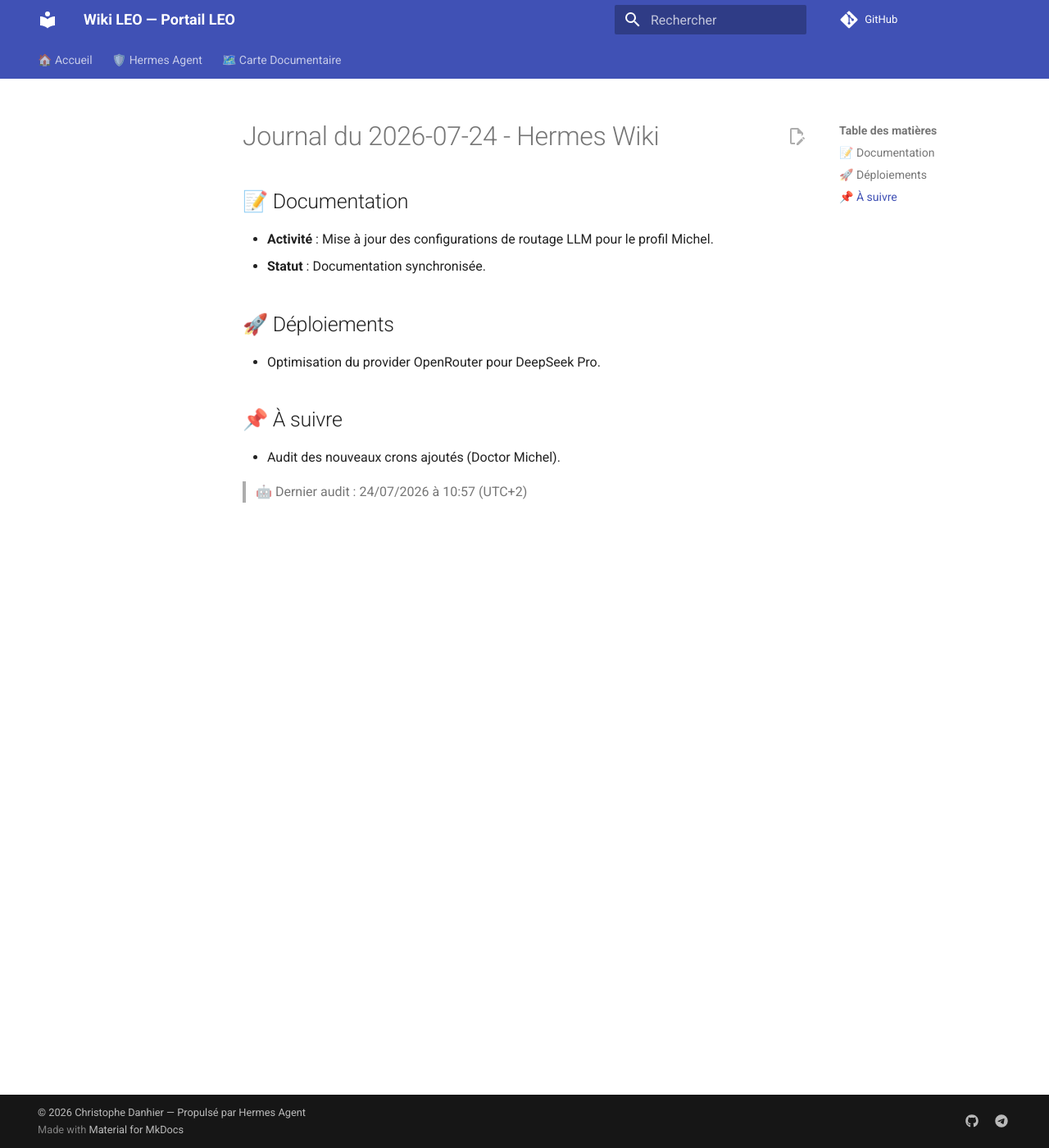
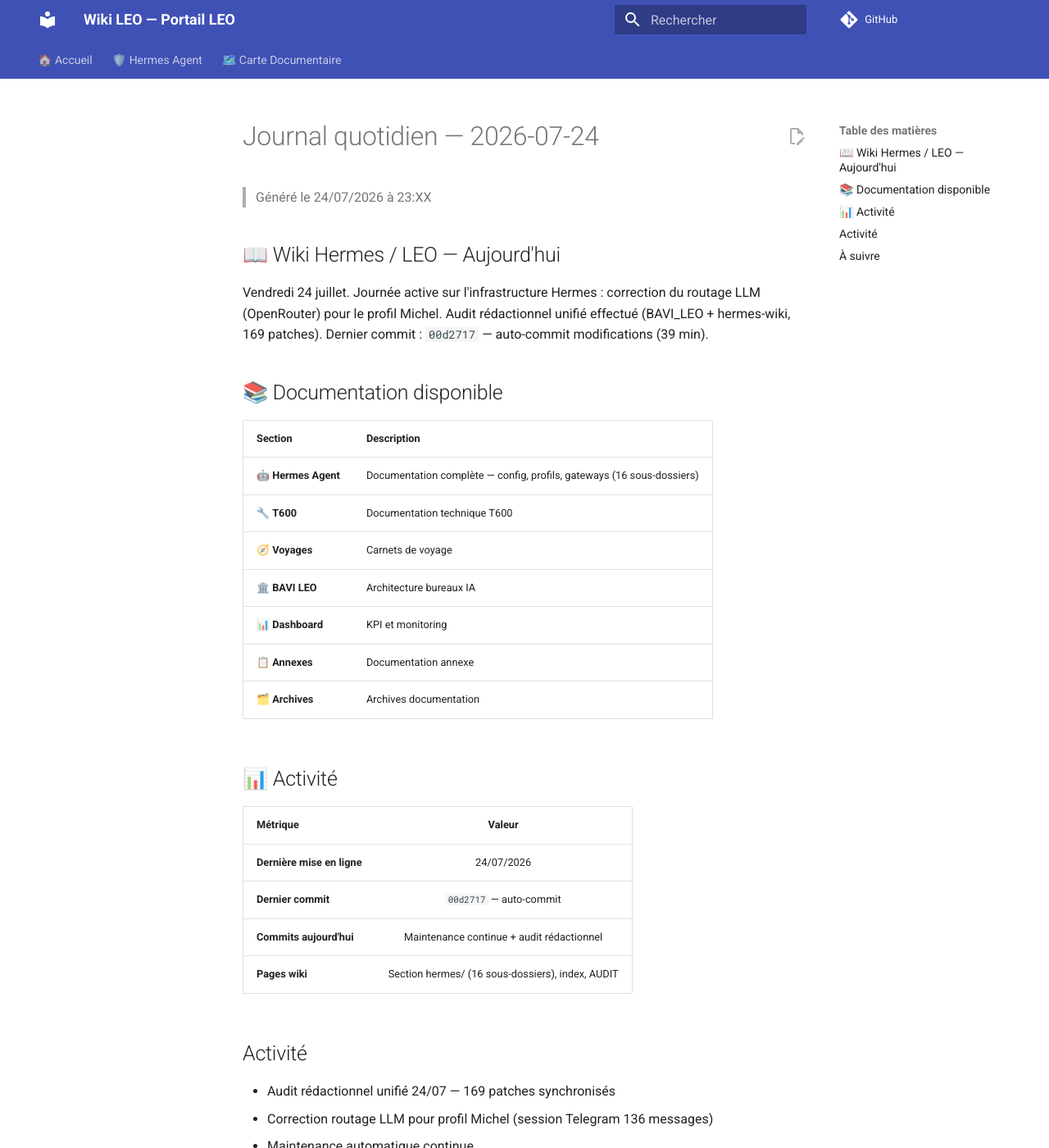
Before and after one commit to christophedanhier-hash/hermes-wiki, an MkDocs documentation site: the page built from docs/journal-2026-07-24.md, in a window 1280 px wide and 1400 px high. Shown: the whole window at 82% size. Built offline with MkDocs 1.6.1 and Material for MkDocs 9.7.7, drawn with Linux system fonts in a browser that asks for light colours; comment, search, counter and statistics services are not loaded; some of the changed text lies outside the part shown.

Commit message:
chore: auto-commit modifications

```diff
--- a/docs/journal-2026-07-24.md
+++ b/docs/journal-2026-07-24.md
@@ -1,13 +1,48 @@
-# Journal du 2026-07-24 - Hermes Wiki
+# Journal quotidien — 2026-07-24
 
-## 📝 Documentation
-- **Activité** : Mise à jour des configurations de routage LLM pour le profil Michel.
-- **Statut** : Documentation synchronisée.
+> Généré le 24/07/2026 à 23:XX
 
-## 🚀 Déploiements
-- Optimisation du provider OpenRouter pour DeepSeek Pro.
+## 📖 Wiki Hermes / LEO — Aujourd'hui
 
-## 📌 À suivre
-- Audit des nouveaux crons ajoutés (Doctor Michel).
+Vendredi 24 juillet. Journée active sur l'infrastructure Hermes : correction du routage LLM (OpenRouter) pour le profil Michel. Audit rédactionnel unifié effectué (BAVI_LEO + hermes-wiki, 169 patches). Dernier commit : `00d2717` — auto-commit modifications (39 min).
 
-> 🤖 Dernier audit : 24/07/2026 à 10:57 (UTC+2)
+## 📚 Documentation disponible
+
+| Section | Description |
+|---------|-------------|
+| 🤖 **Hermes Agent** | Documentation complète — config, profils, gateways (16 sous-dossiers) |
+| 🔧 **T600** | Documentation technique T600 |
+| 🧭 **Voyages** | Carnets de voyage |
+| 🏛️ **BAVI LEO** | Architecture bureaux IA |
+| 📊 **Dashboard** | KPI et monitoring |
+| 📋 **Annexes** | Documentation annexe |
+| 🗂️ **Archives** | Archives documentation |
+
+## 📊 Activité
+
+| Métrique | Valeur |
+|----------|:------:|
+| **Dernière mise en ligne** | 24/07/2026 |
+| **Dernier commit** | `00d2717` — auto-commit |
+| **Commits aujourd'hui** | Maintenance continue + audit rédactionnel |
+| **Pages wiki** | Section hermes/ (16 sous-dossiers), index, AUDIT |
+
+## Activité
+
+- Audit rédactionnel unifié 24/07 — 169 patches synchronisés
+- Correction routage LLM pour profil Michel (session Telegram 136 messages)
+- Maintenance automatique continue
+- 43 crons gérés (Doctor Michel ajouté)
+- 4 journaux écrits (20-21-23-24/07)
+
+## À suivre
+
+- 43 crons (40 OK, 1 erreur, 2 désactivés) — nouveau record
+- Routage LLM stabilisé après correction OpenRouter
+- Documentation Hermes Agent à jour
+
+---
+
+*Généré par LEO — 24/07/2026 23:XX* | *hermes-wiki*
+
+> 🤖 Dernier audit : 24/07/2026 à 23:XX (UTC+2)
```
Also changed, not shown: docs/index.md (+1 -1 lines).
